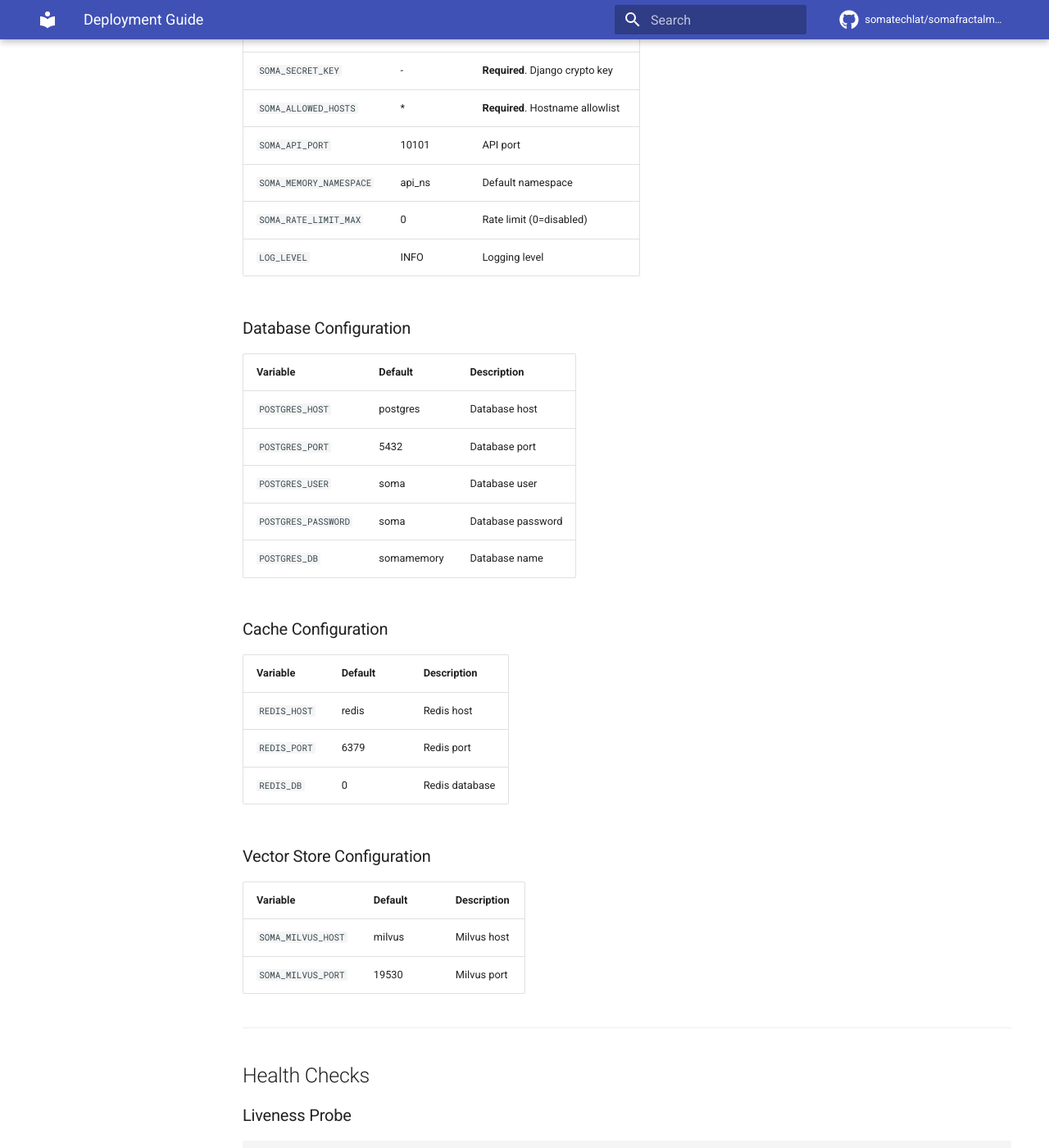
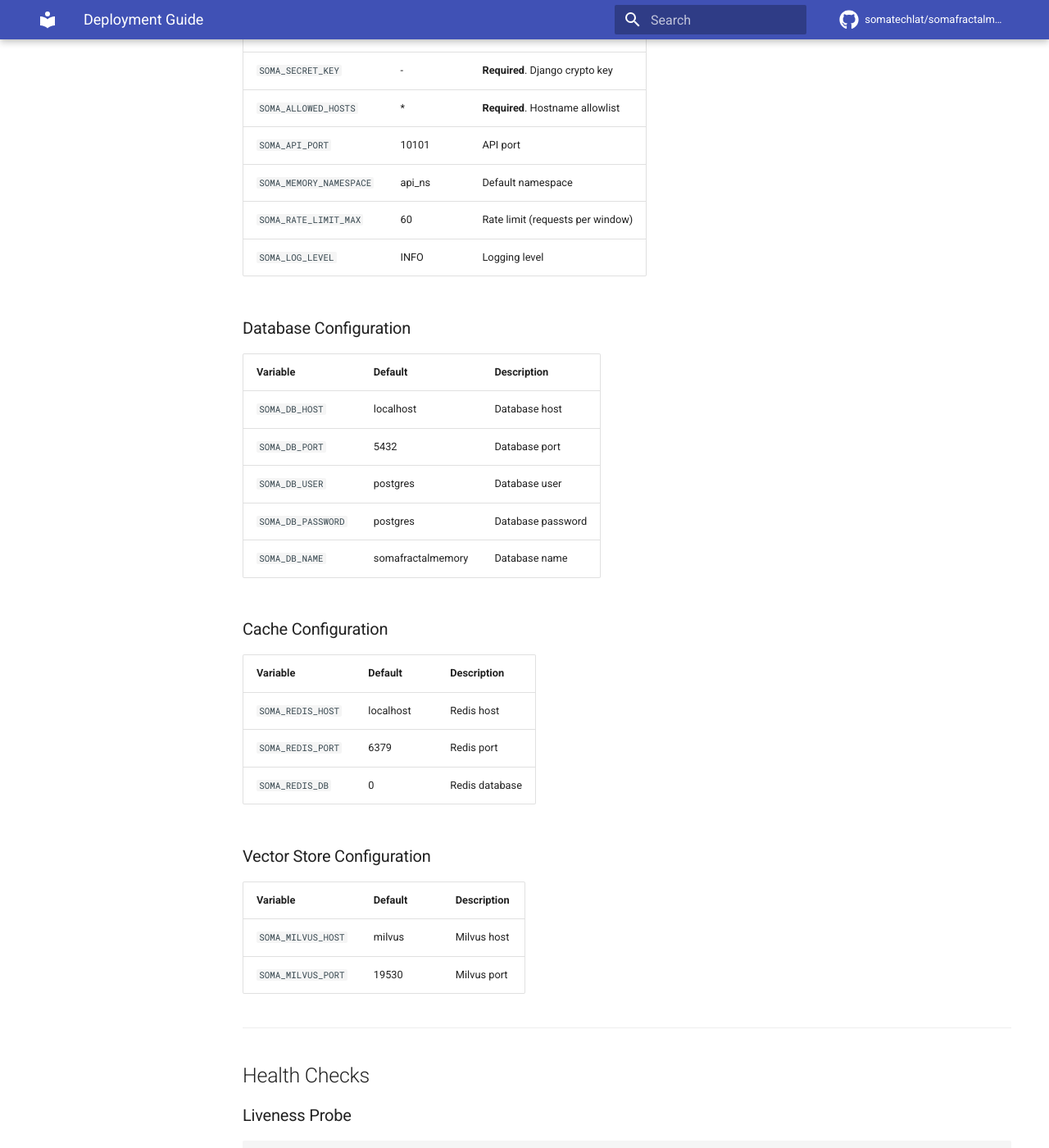
Before and after one commit to somatechlat/somafractalmemory, an MkDocs documentation site: the page built from docs/deployment.md, in a window 1280 px wide and 1400 px high, scrolled down 2644 px. Shown: the whole window at 82% size. Built offline with MkDocs 1.6.1 and Material for MkDocs 9.7.7, drawn with Linux system fonts in a browser that asks for light colours; comment, search, counter and statistics services are not loaded; the version menu is left out; some of the changed text lies outside the part shown.

````diff
--- a/docs/deployment.md
+++ b/docs/deployment.md
@@ -45,10 +45,10 @@ Create a `.env` file (see `.env.example`):
 ```bash
 # Required secrets
 SOMA_API_TOKEN=your-secure-token-here
-SFM_DB_PASSWORD=your-secure-db-password
-SFM_VAULT_TOKEN=your-secure-vault-token
-SFM_MINIO_ROOT_USER=your-minio-user
-SFM_MINIO_ROOT_PASSWORD=your-minio-password
+SOMA_DB_PASSWORD=your-secure-db-password
+SOMA_VAULT_TOKEN=your-secure-vault-token
+SOMA_MINIO_ROOT_USER=your-minio-user
+SOMA_MINIO_ROOT_PASSWORD=your-minio-password
 ```
 
 ### Production Commands
@@ -114,26 +114,26 @@ api:
 | `SOMA_ALLOWED_HOSTS` | * | **Required**. Hostname allowlist |
 | `SOMA_API_PORT` | 10101 | API port |
 | `SOMA_MEMORY_NAMESPACE` | api_ns | Default namespace |
-| `SOMA_RATE_LIMIT_MAX` | 0 | Rate limit (0=disabled) |
-| `LOG_LEVEL` | INFO | Logging level |
+| `SOMA_RATE_LIMIT_MAX` | 60 | Rate limit (requests per window) |
+| `SOMA_LOG_LEVEL` | INFO | Logging level |
 
 ### Database Configuration
 
 | Variable | Default | Description |
 |----------|---------|-------------|
-| `POSTGRES_HOST` | postgres | Database host |
-| `POSTGRES_PORT` | 5432 | Database port |
-| `POSTGRES_USER` | soma | Database user |
-| `POSTGRES_PASSWORD` | soma | Database password |
-| `POSTGRES_DB` | somamemory | Database name |
+| `SOMA_DB_HOST` | localhost | Database host |
+| `SOMA_DB_PORT` | 5432 | Database port |
+| `SOMA_DB_USER` | postgres | Database user |
+| `SOMA_DB_PASSWORD` | postgres | Database password |
+| `SOMA_DB_NAME` | somafractalmemory | Database name |
 
 ### Cache Configuration
 
 | Variable | Default | Description |
 |----------|---------|-------------|
-| `REDIS_HOST` | redis | Redis host |
-| `REDIS_PORT` | 6379 | Redis port |
-| `REDIS_DB` | 0 | Redis database |
+| `SOMA_REDIS_HOST` | localhost | Redis host |
+| `SOMA_REDIS_PORT` | 6379 | Redis port |
+| `SOMA_REDIS_DB` | 0 | Redis database |
 
 ### Vector Store Configuration
 
@@ -206,11 +206,11 @@ Logs are written to stdout in JSON format:
 ```bash
 # Backup
 docker compose -f infra/standalone/docker-compose.yml exec -T somafractalmemory-standalone-postgres \
-  pg_dump -U "${SFM_DB_USER:-somafractalmemory}" "${SFM_DB_NAME:-somafractalmemory}" > backup.sql
+  pg_dump -U "${SOMA_DB_USER:-somafractalmemory}" "${SOMA_DB_NAME:-somafractalmemory}" > backup.sql
 
 # Restore
 docker compose -f infra/standalone/docker-compose.yml exec -T somafractalmemory-standalone-postgres \
-  psql -U "${SFM_DB_USER:-somafractalmemory}" "${SFM_DB_NAME:-somafractalmemory}" < backup.sql
+  psql -U "${SOMA_DB_USER:-somafractalmemory}" "${SOMA_DB_NAME:-somafractalmemory}" < backup.sql
 ```
 
 ### Volume Backup
--- a/pyproject.toml
+++ b/pyproject.toml
@@ -11,7 +11,7 @@ authors = [
 ]
 license = { file = "LICENSE" }
 readme = "README.md"
-requires-python = ">=3.12,<3.13"
+requires-python = ">=3.12,<3.14"
 classifiers = [
   "Programming Language :: Python :: 3",
   "Framework :: Django",
````
Also changed, not shown: docs/architecture.md (+1 -1 lines), 9 other files.
